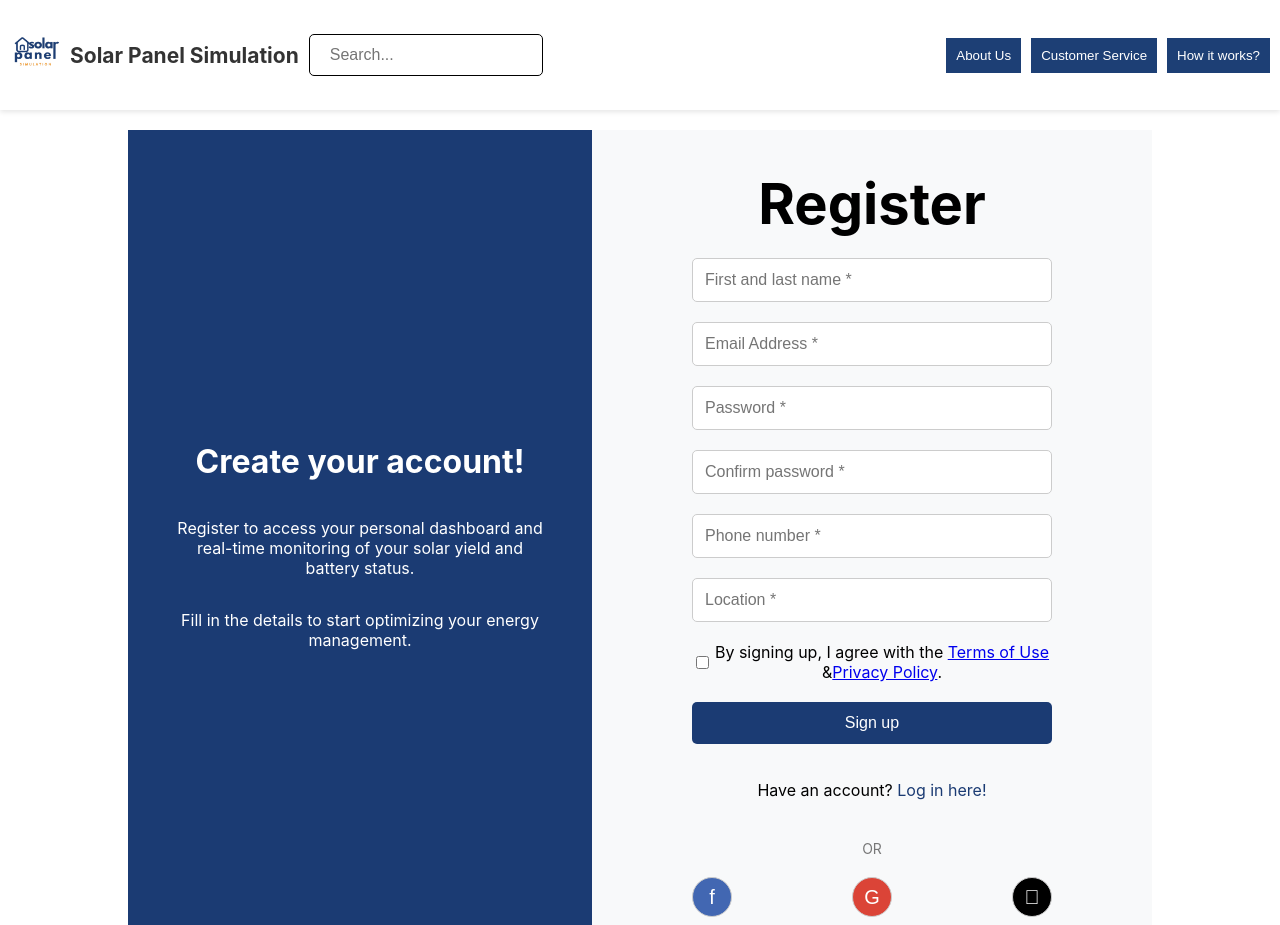
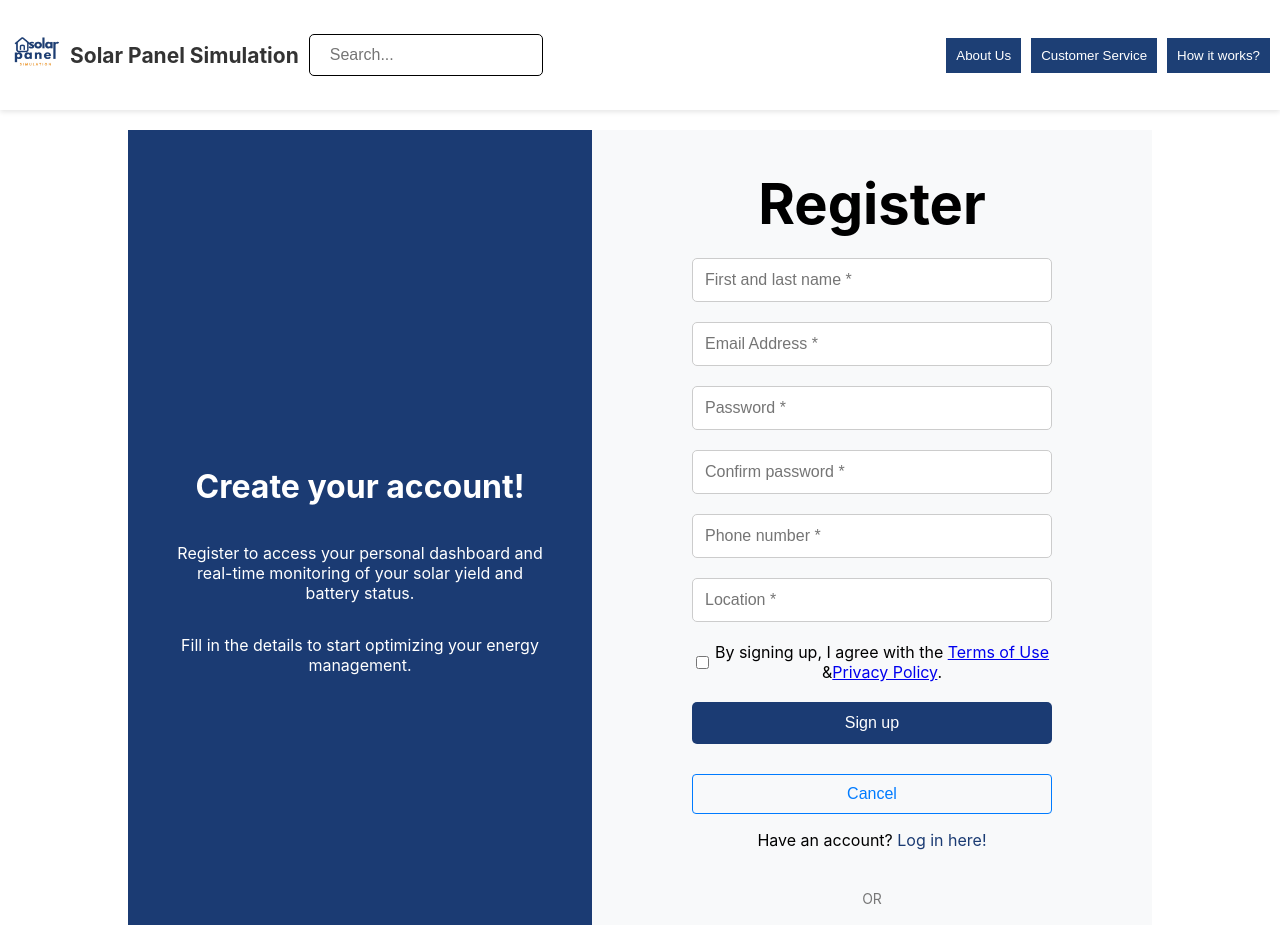
Before and after one commit to isravx0/AfstudeerProject, a React (Create React App) app in the folder project/my-app/: page /register in a window 1280 px wide. Shown: the top 925 px of the page. Built offline with nearby package versions, Linux system fonts and the light colour scheme.

Commit message:
style fix + cancle button

```diff
--- a/project/my-app/src/components/login/LoginPage.js
+++ b/project/my-app/src/components/login/LoginPage.js
@@ -65,6 +65,11 @@ const LoginForm = () => {
     }
   };
 
+  // Handle cancel button click (navigates back to welcome page)
+  const handleCancel = () => {
+    navigate('/'); // Redirect to welcome page (or another page)
+  };
+
   // Error handling function
   const handleError = (error) => {
     if (error.response) {
@@ -88,7 +93,6 @@ const LoginForm = () => {
     }
   };
 
-  // Function to show alerts
   const showAlert = (title, message) => {
     const newAlert = {
       id: Date.now(),
@@ -158,6 +162,8 @@ const LoginForm = () => {
 
           <div className="button">
             <LoginButtons onClick={handleSubmit} />
+            {/* Add the cancel button here */}
+            <button type="button" className="cancel-button" onClick={handleCancel}>Back to welcome page</button>
           </div>
 
           <div className="alert-container">
@@ -181,9 +187,7 @@ const LoginForm = () => {
           <p className="login-signup-prompt">
             Don't have an account? <a href="/register" className="register-link">Register here</a>
           </p>
-          <p className="welcome-back-link">
-            <a href="/" className="back-welcome-link">Back to welcome page</a>
-          </p>
+
         </div>
 
         <div className="login-or-divider">
--- a/project/my-app/src/components/login/style/LoginPage.css
+++ b/project/my-app/src/components/login/style/LoginPage.css
@@ -159,7 +159,29 @@ body {
   color: #777;
   font-size: 14px;
 }
+.cancel-button {
+  background-color: #f8f9fa;
+  width: 100%;
+  color: #007bff;
+  border: 1px solid #007bff;
+  border-radius: 4px;
+  padding: 10px 15px;
+  font-size: 16px;
+  cursor: pointer;
+  transition: background-color 0.3s, color 0.3s;
+  margin-top: 10px;
+}
 
+.cancel-button:hover {
+  background-color: #007bff;
+  color: #ffffff;
+  border: 1px solid #007bff;
+}
+
+.cancel-button:focus {
+  outline: none;
+  box-shadow: 0 0 5px rgba(0, 123, 255, 0.5);
+}
 /* Responsive styling */
 @media screen and (max-width: 768px) {
   .login-container {
--- a/project/my-app/src/components/register/RegisterPage.js
+++ b/project/my-app/src/components/register/RegisterPage.js
@@ -1,8 +1,10 @@
 import React, { useState } from "react";
 import axios from "axios"; // Ensure axios is imported
+import { useNavigate } from "react-router-dom"; // Import useNavigate for navigation
 import "./Style/RegisterForm.css"; // Import your styles
 
 const RegisterForm = () => {
+  const navigate = useNavigate(); // Initialize useNavigate
   const [formData, setFormData] = useState({
     name: "",
     email: "",
@@ -53,6 +55,11 @@ const RegisterForm = () => {
     } finally {
       setLoading(false); // Stop loading
     }
+  };
+
+  // Handle cancel button click (navigates back to welcome page)
+  const handleCancel = () => {
+    navigate('/'); // Redirect to welcome page (or another page)
   };
 
   // If form is submitted successfully, show confirmation message
@@ -145,6 +152,9 @@ const RegisterForm = () => {
             {loading ? "Registering..." : "Sign up"}
           </button>
 
+          {/* Add the cancel button here */}
+          <button type="button" className="cancel-button" onClick={handleCancel}>Cancel</button>
+
           {/* Display error message if there's one */}
           {error && <p className="error-message" style={{ color: "red" }}>{error}</p>}
         </form>
--- a/project/my-app/src/components/register/Style/RegisterForm.css
+++ b/project/my-app/src/components/register/Style/RegisterForm.css
@@ -155,6 +155,28 @@
     color: #777;
     font-size: 14px;
 }
+.cancel-button {
+  background-color: #f8f9fa;
+  color: #007bff;
+  border: 1px solid #007bff;
+  border-radius: 4px;
+  padding: 10px 15px;
+  font-size: 16px;
+  cursor: pointer;
+  transition: background-color 0.3s, color 0.3s;
+  margin-top: 10px;
+}
+
+.cancel-button:hover {
+  background-color: #007bff;
+  color: #ffffff;
+  border: 1px solid #007bff;
+}
+
+.cancel-button:focus {
+  outline: none;
+  box-shadow: 0 0 5px rgba(0, 123, 255, 0.5);
+}
 
 /* Responsive styling */
 @media screen and (max-width: 768px) {
```
